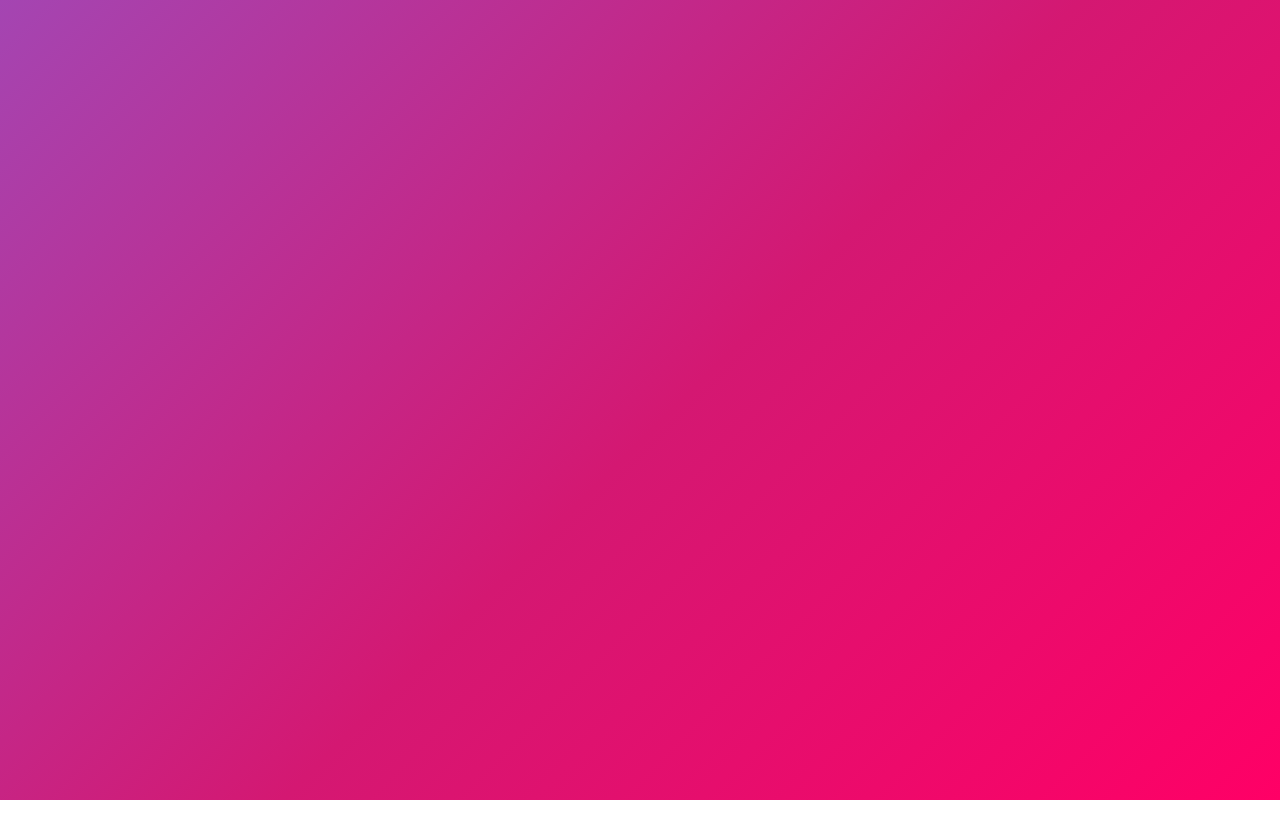
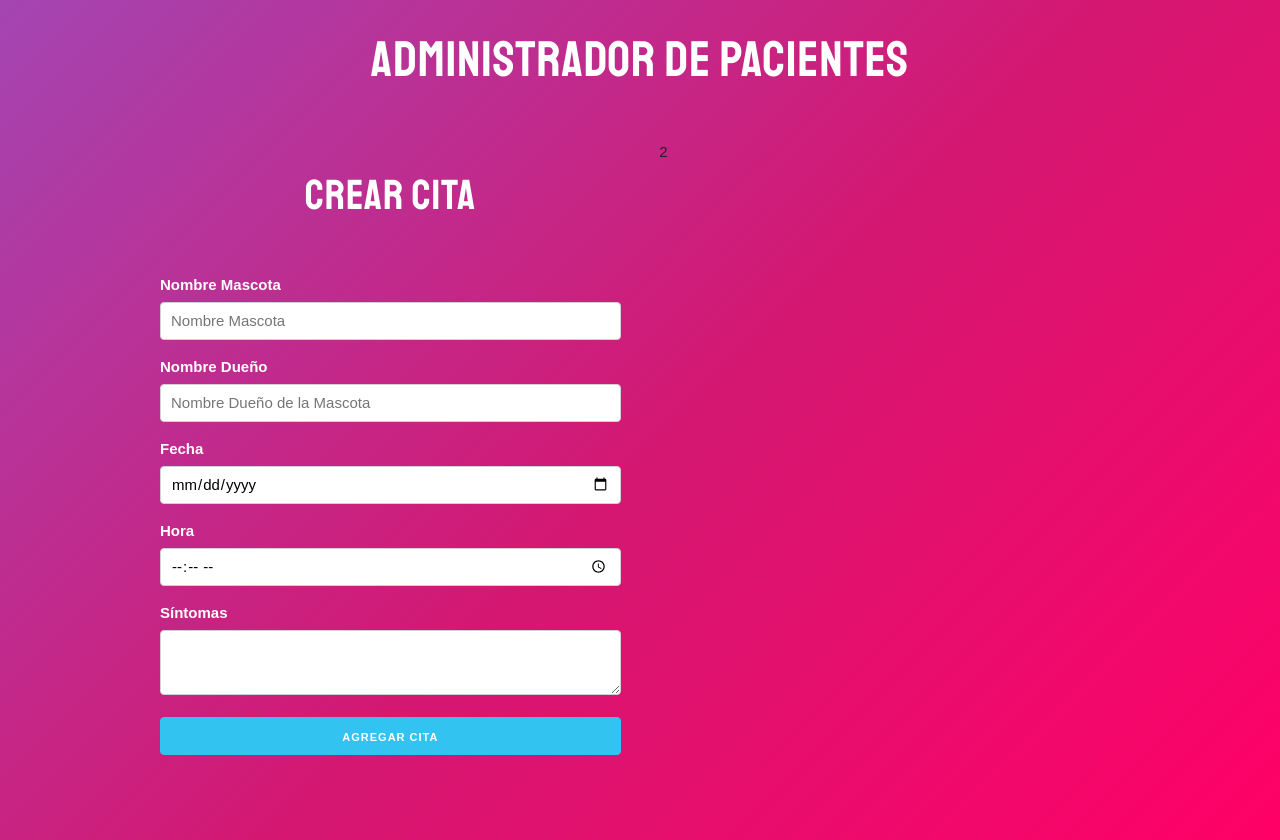
Before and after one commit to darcdev/Administrador-Pacientes, a React (Create React App) app: page / in a window 1280 px wide. Before the commit the page ends 800 px from the top, so only its background shows below. Built offline with nearby package versions, Linux system fonts and the light colour scheme.

Commit message:
campos de formulario

```diff
--- a/src/App.js
+++ b/src/App.js
@@ -1,5 +1,20 @@
+import React from "react";
+import Formulario from "./components/Formulario";
+
 const App = () => {
-  return <div className="App"></div>;
+  return (
+    <>
+      <h1>Administrador de Pacientes</h1>
+      <div className="container">
+        <div className="row">
+          <div className="one-half column">
+            <Formulario />
+          </div>
+          <div className="one-half column">2</div>
+        </div>
+      </div>
+    </>
+  );
 };
 
 export default App;
--- /dev/null
+++ b/src/components/Formulario.js
@@ -0,0 +1,86 @@
+import React, { useState } from "react";
+
+const Formulario = () => {
+  // Crear State de Citas
+  const [cita, actualizarCita] = useState({
+    mascota: "",
+    propietario: "",
+    fecha: "",
+    hora: "",
+    sintomas: "",
+  });
+  //Funcion que se ejecuta cada que el usuario escribe en un input
+  const actualizarState = (evt) => {
+    console.log(evt.target.value);
+    actualizarCita({
+      ...cita,
+      [evt.target.name]: [evt.target.value],
+    });
+  };
+  //Cuando el usuario envia el formulario
+  const submitCita = (evt) => {
+    evt.preventDefault();
+
+    // Validacion
+
+    // Asignar un ID
+
+    // Crear la Cita
+
+    // Reiniciar el form
+  };
+  // Extraer valores
+  const { mascota, propietario, fecha, hora, sintomas } = cita;
+  return (
+    <>
+      <h2>Crear Cita</h2>
+      <form onSubmit={submitCita}>
+        <label>Nombre Mascota</label>
+        <input
+          type="text"
+          name="mascota"
+          className="u-full-width"
+          placeholder="Nombre Mascota"
+          onChange={actualizarState}
+          value={mascota}
+        />
+        <label>Nombre Dueño</label>
+        <input
+          type="text"
+          name="propietario"
+          className="u-full-width"
+          placeholder="Nombre Dueño de la Mascota"
+          onChange={actualizarState}
+          value={propietario}
+        />
+        <label>Fecha</label>
+        <input
+          type="date"
+          name="fecha"
+          className="u-full-width"
+          onChange={actualizarState}
+          value={fecha}
+        />
+        <label>Hora</label>
+        <input
+          type="time"
+          name="hora"
+          className="u-full-width"
+          onChange={actualizarState}
+          value={hora}
+        />
+        <label>Síntomas</label>
+        <textarea
+          name="sintomas"
+          className="u-full-width"
+          onChange={actualizarState}
+          value={sintomas}
+        ></textarea>
+
+        <button className="u-full-width button-primary">agregar cita</button>
+      </form>
+    </>
+  );
+};
+
+export default Formulario;
```
Also changed, not shown: public/index.html (+0 -10 lines).
